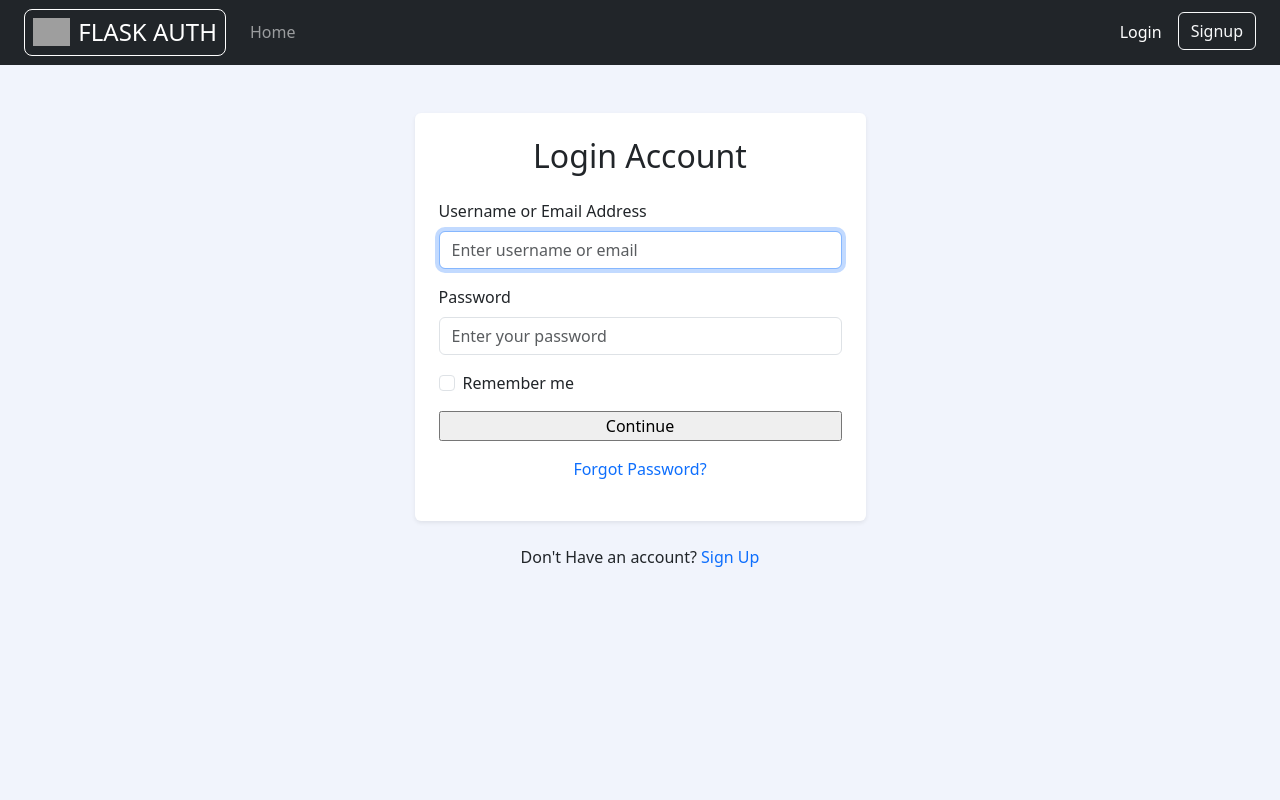
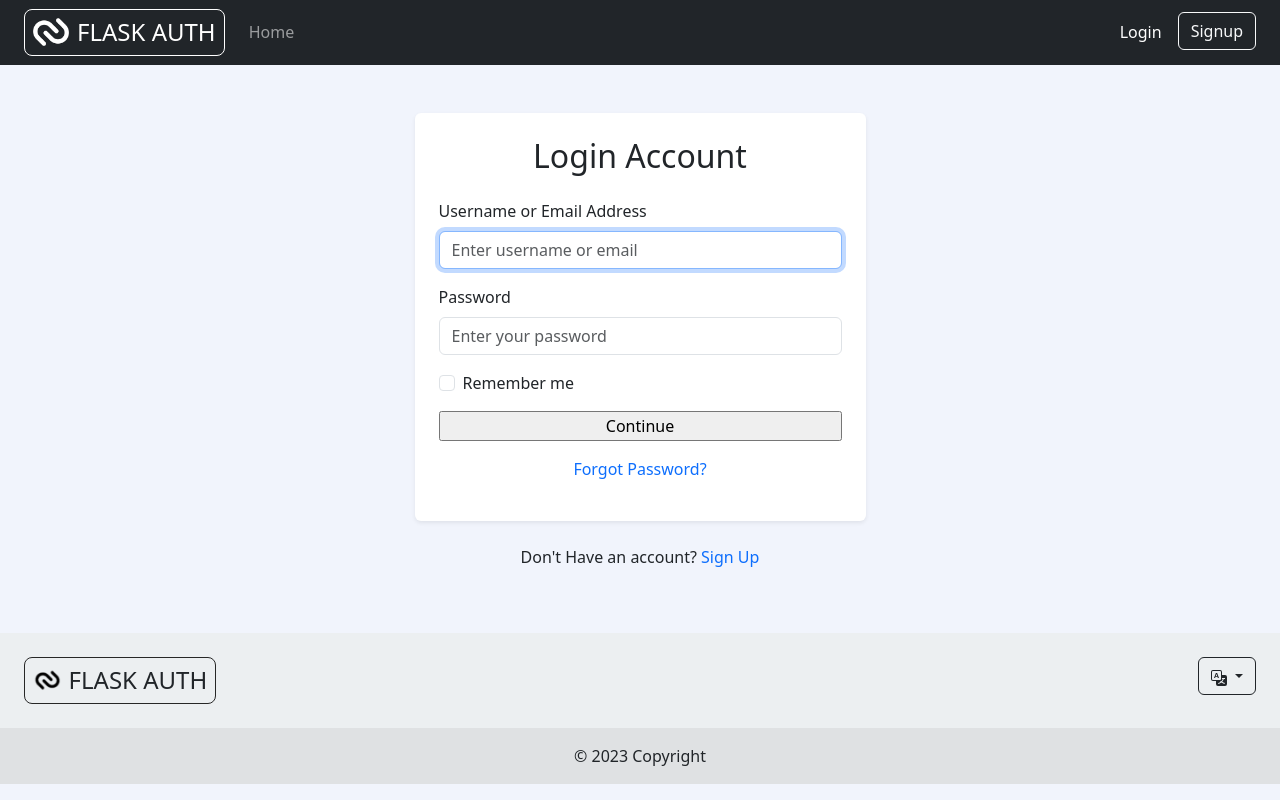
Before and after one commit to anuraagnagar/flask-user-authentication, a Flask app: page /login in a window 1280 px wide. Run offline with Flask 3, Linux system fonts and the light colour scheme; some libraries are stand-ins or nearby versions; grey boxes are pictures that could not be loaded.

Commit message:
Format HTML code and improve styles.

```diff
--- a/accounts/templates/base.html
+++ b/accounts/templates/base.html
@@ -18,7 +18,7 @@
     <div class="container-fluid px-lg-4">
       <a class="navbar-brand" href="{{ url_for('accounts.index') }}">
         <div class="d-flex p-2 rounded-3" style="border: 1px solid #fff;">
-          <img class="w-100 me-2" src="{{ url_for('static', filename='assets/logo.png') }}" alt=""
+          <img class="w-100 me-2" src="{{ url_for('static', filename='assets/images/logo.png') }}" alt=""
             style="height: 28px;">
           <h4 class="text-uppercase m-0">Flask Auth</h4>
         </div>
@@ -54,6 +54,43 @@
   </nav>
 
   {% block body %} {% endblock %}
+
+  <!-- Footer -->
+  <footer class="text-center text-lg-start text-dark" style="background-color: #ECEFF1">
+    <section class="d-flex justify-content-between p-4" stle="background-color: #21D192">
+      <div class="me-5">
+        <div class="d-flex p-2 rounded-3" style="border: 1px solid #272727;">
+          <img class="me-2" src="{{ url_for('static', filename='assets/favicon.ico') }}" alt="." style="height: 28px;">
+          <h4 class="text-uppercase m-0">Flask Auth</h4>
+        </div>
+      </div>
+
+      <div>
+        <div class="dropdown">
+          <a class="btn btn-outline-dark dropdown-toggle" href="#" role="button" data-bs-toggle="dropdown"
+            aria-expanded="false">
+            <svg xmlns="http://www.w3.org/2000/svg" width="16" height="16" fill="currentColor" class="bi bi-translate"
+              viewBox="0 0 16 16">
+              <path
+                d="M4.545 6.714 4.11 8H3l1.862-5h1.284L8 8H6.833l-.435-1.286H4.545zm1.634-.736L5.5 3.956h-.049l-.679 2.022H6.18z" />
+              <path
+                d="M0 2a2 2 0 0 1 2-2h7a2 2 0 0 1 2 2v3h3a2 2 0 0 1 2 2v7a2 2 0 0 1-2 2H7a2 2 0 0 1-2-2v-3H2a2 2 0 0 1-2-2V2zm2-1a1 1 0 0 0-1 1v7a1 1 0 0 0 1 1h7a1 1 0 0 0 1-1V2a1 1 0 0 0-1-1H2zm7.138 9.995c.193.301.402.583.63.846-.748.575-1.673 1.001-2.768 1.292.178.217.451.635.555.867 1.125-.359 2.08-.844 2.886-1.494.777.665 1.739 1.165 2.93 1.472.133-.254.414-.673.629-.89-1.125-.253-2.057-.694-2.82-1.284.681-.747 1.222-1.651 1.621-2.757H14V8h-3v1.047h.765c-.318.844-.74 1.546-1.272 2.13a6.066 6.066 0 0 1-.415-.492 1.988 1.988 0 0 1-.94.31z" />
+            </svg>
+          </a>
+          <ul class="dropdown-menu">
+            <li><a class="dropdown-item" href="#">Action</a></li>
+            <li><a class="dropdown-item" href="#">Another action</a></li>
+            <li><a class="dropdown-item" href="#">Something else here</a></li>
+          </ul>
+        </div>
+      </div>
+    </section>
+
+    <div class="text-center p-3" style="background-color: rgba(170, 170, 170, 0.2)">
+      © 2023 Copyright
+    </div>
+  </footer>
+
   {% block scripts %}
   <!-- Optional JavaScript -->
   {{ bootstrap.load_js() }}
--- a/accounts/templates/login.html
+++ b/accounts/templates/login.html
@@ -19,10 +19,9 @@
                             {{ form.csrf_token() }}
                             {{ render_field(form.username, placeholder="Enter username or email", autofocus="true") }}
                             {{ render_field(form.password, placeholder="Enter your password") }}
+
                             {{ render_field(form.remember, checked="true") }}
-                            <div class="mb-3">
-                                {{ render_field(form.submit, class="w-100") }}
-                            </div>
+                            {{ render_field(form.submit, class="w-100 mb-3") }}
                             <p class="text-center">
                                 <a href="{{ url_for('accounts.forgot_password') }}" class="text-decoration-none">
                                     Forgot Password?</a>
```
Also changed, not shown: accounts/templates/profile.html (+5 -2 lines).
